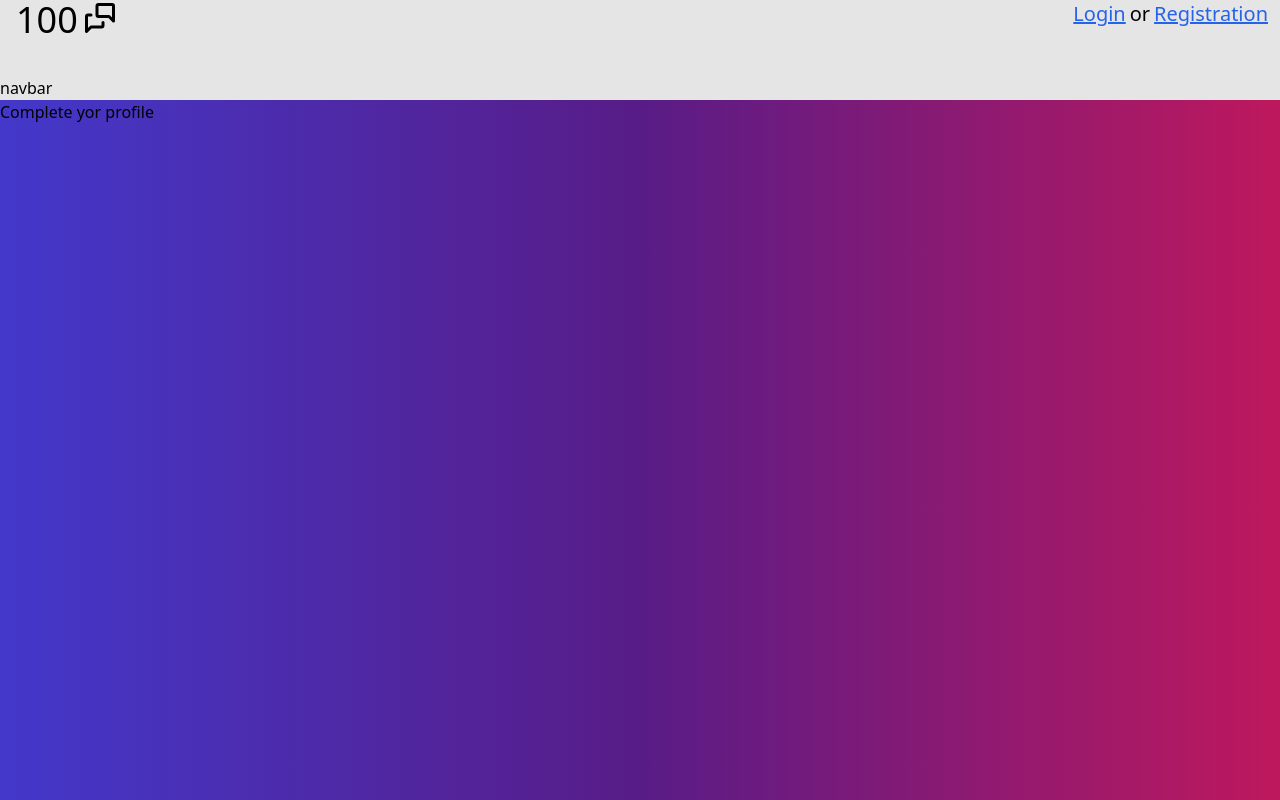
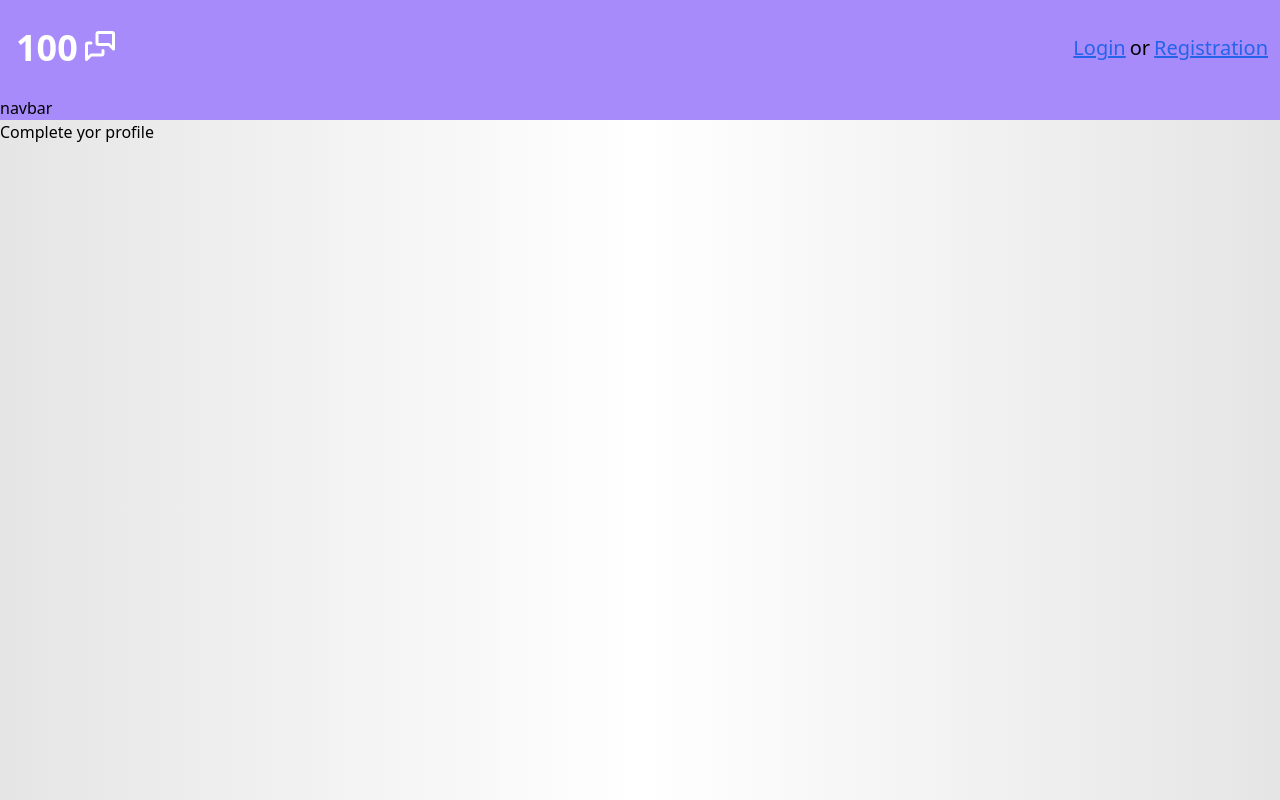
Before and after one commit to AndriiVeremchuk20/live-chat, a Next.js app in the folder client/: page /profile/complete-profile in a window 1280 px wide. Built offline with nearby package versions, Linux system fonts and the light colour scheme; no server answers.

Commit message:
update styles

```diff
--- a/client/src/app/layout.tsx
+++ b/client/src/app/layout.tsx
@@ -56,7 +56,7 @@ const AppInner = (props: any) => {
 
   return (
     <body
-      className="min-h-screen max-h-fit bg-gradient-to-r from-indigo-700 via-purple-900 to-pink-700"
+      className="min-h-screen max-h-fit bg-gradient-to-r from-neutral-200 via-white to-neutral-200"
       {...props}
     ></body>
   );
--- a/client/src/components/Header.tsx
+++ b/client/src/components/Header.tsx
@@ -4,7 +4,7 @@ import Link from "next/link";
 import { useEffect } from "react";
 import { TbMessages } from "react-icons/tb";
 import Navbar from "./Navbar";
-import {SignOutButton} from "./SignOutButton";
+import { SignOutButton } from "./SignOutButton";
 
 const Header = () => {
   const { user } = useAppStore();
@@ -14,14 +14,18 @@ const Header = () => {
   }, [user]);
 
   return (
-    <div className="flex flex-col h-[100px] justify-between bg-neutral-200">
-      <div className="w-full flex justify-between">
-        <Link className="text-4xl mx-4 flex gap-1" href={routes.home}>
-          {" "}
-          <span>100</span> <TbMessages />
+    <div className="flex flex-col h-[120px] justify-between content-center bg-violet-400">
+      <div className="w-full h-full flex justify-between items-center">
+        <Link
+          className="text-4xl text-white mx-4 flex gap-1"
+          href={routes.home}
+        >
+          <span className="font-bold font-sans">100</span> <TbMessages />
         </Link>
         {user ? (
-          <div><span>{user.first_name}</span> <SignOutButton/></div>
+          <div>
+            <span>{user.first_name}</span> <SignOutButton />
+          </div>
         ) : (
           <div className="mx-3 text-xl">
             <Link
--- a/client/src/hooks/withAuth.tsx
+++ b/client/src/hooks/withAuth.tsx
@@ -5,18 +5,20 @@ import { useRouter } from "next/navigation";
 import routes from "@/config/appRoutes";
 
 const withAuth = (Component: any) => {
+
+
   const Auth = (props: any) => {
-    const { user } = useAppStore();
-    const router = useRouter();
-    const [isAuthenticated, setIsAuthenticated] = useState<boolean>(false);
+ //   const { user } = useAppStore();
+ //   const router = useRouter();
+  //  const [isAuthenticated, setIsAuthenticated] = useState<boolean>(false);
 
-    useEffect(() => {
-      setIsAuthenticated(!!user);
-    }, [user]);
+   // useEffect(() => {
+   //   setIsAuthenticated(!!user);
+   // }, [user]);
 
-    if (isAuthenticated) {
-      return router.replace(routes.auth.login);
-    }
+    //if (isAuthenticated) {
+    //  return router.replace(routes.auth.login);
+   // }
 
     return <Component {...props} />;
   };
```
